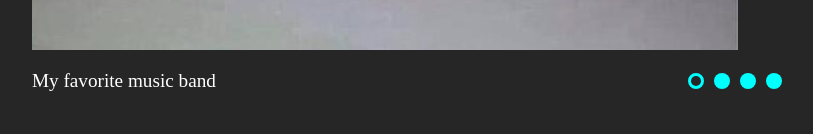
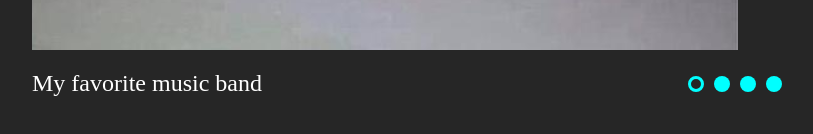
Before and after one commit to nosensejk/cssMemeSlider, a plain HTML site: page cssMemeSlider/index.html in a window 1280 px wide. Shown: the part 384-518 px from the top of the page, without its empty margins (233-1046 px from the left). Drawn offline with Linux system fonts and the light colour scheme.

```diff
--- a/cssMemeSlider/style.css
+++ b/cssMemeSlider/style.css
@@ -35,7 +35,7 @@ body {
    border-radius: 50%;
 }
 .description {
-   font-size: 1.5vw;
+   font-size: 1.5rem;
    color: #fff;
 }
 .selected{
```
